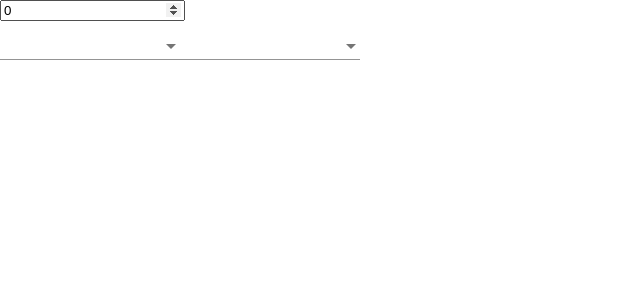
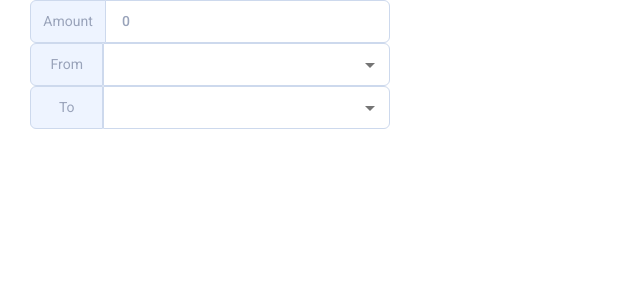
Before and after one commit to MateuszWasik1/Duni_Currency_Exchange, an Angular app in the folder DuniCurrencyExchange/: page /currency-exchange in a window 1280 px wide. Shown: the top 300 px of the page, without its empty margins (0-640 px from the left). Built offline with nearby package versions, Linux system fonts and the light colour scheme.

Commit message:
some style

```diff
--- a/DuniCurrencyExchange/angular.json
+++ b/DuniCurrencyExchange/angular.json
@@ -28,7 +28,6 @@
               "src/assets"
             ],
             "styles": [
-              "./node_modules/@angular/material/prebuilt-themes/purple-green.css",
               "src/styles.scss"
             ],
             "scripts": []
--- a/DuniCurrencyExchange/src/app/components/currency-exchange/currency-exchange.component.html
+++ b/DuniCurrencyExchange/src/app/components/currency-exchange/currency-exchange.component.html
@@ -1,7 +1,21 @@
 <form [formGroup]="form">
-    <input type="number" placeholder="Amount" formControlName="Amount" min="0"/>
-</form>
+    <div class="row margin-bottom-15">
+        <div class="col-lg-12 col-md-12 col-sm-12 col-xs-12 register-form">
+            <div class="form-group">
+                <span>
+                    Amount
+                </span>
+                <input class="form-field" type="number" formControlName="Amount">
+            </div>
+        </div>
+    </div>
 
+    <div class="row margin-bottom-15">
+        <div class="col-lg-12 col-md-12 col-sm-12 col-xs-12 register-form">
+            <div class="form-group">
+                <span>
+                    From
+                </span>
                 <mat-form-field>
                     <mat-select (selectionChange)="FromCurrencyChange($event)">
                         <mat-option *ngFor="let currency of CurrencyData;" [value]="currency">
@@ -9,7 +23,16 @@
                         </mat-option>
                     </mat-select>
                 </mat-form-field>
+            </div>
+        </div>
+    </div>
 
+    <div class="row margin-bottom-15">
+        <div class="col-lg-12 col-md-12 col-sm-12 col-xs-12 register-form">
+            <div class="form-group">
+                <span>
+                    To
+                </span>
                 <mat-form-field>
                     <mat-select (selectionChange)="ToCurrencyChange($event)">
                         <mat-option *ngFor="let currency of CurrencyData;" [value]="currency">
@@ -17,6 +40,10 @@
                         </mat-option>
                     </mat-select>
                 </mat-form-field>
+            </div>
+        </div>
+    </div>
+</form>
 
 <div *ngIf="ExchangeResult != 0">
     {{ExchangeResult}}
--- a/DuniCurrencyExchange/src/app/components/currency-exchange/currency-exchange.component.scss
+++ b/DuniCurrencyExchange/src/app/components/currency-exchange/currency-exchange.component.scss
@@ -0,0 +1,102 @@
+.form-field {
+    display: block;
+    width: 100%;
+    padding: 8px 16px;
+    line-height: 25px;
+    font-size: 14px;
+    font-weight: 500;
+    font-family: inherit;
+    border-radius: 6px;
+    color: #99A3BA;
+    border: 1px solid #CDD9ED;
+    background: #fff;
+    transition: border .3s ease;
+    &::placeholder {
+        color: #CBD1DC;
+    }
+    &:focus {
+        outline: none;
+        border-color: #275EFE;
+    }
+}
+
+.form-group {
+    position: relative;
+    display: flex;
+    width: 360px;
+    margin-left: 30px;
+
+    & > span,
+    .form-field {
+        white-space: nowrap;
+        display: block;
+        &:not(:first-child):not(:last-child) {
+            border-radius: 0;
+        }
+        &:first-child {
+            border-radius: 6px 0 0 6px;
+        }
+        &:last-child {
+            border-radius: 0 6px 6px 0;
+        }
+        &:not(:first-child) {
+            margin-left: -1px;
+        }
+    }
+    .form-field {
+        position: relative;
+        z-index: 1;
+        flex: 1 1 auto;
+        width: 1%;
+        margin-top: 0;
+        margin-bottom: 0;
+    }
+    & > span {
+        width: 50px;
+        height: 25px;
+        text-align: center;
+        padding: 8px 12px;
+        font-size: 14px;
+        line-height: 25px;
+        color: #99A3BA;
+        background: #EEF4FF;
+        border: 1px solid #CDD9ED;
+        transition: background .3s ease, border .3s ease, color .3s ease;
+    }
+    &:focus-within {
+        & > span {
+            color: #fff;
+            background: #678EFE;
+            border-color: #275EFE;
+        }
+    }
+}
+
+.mat-form-field{
+    width: 300px;
+    border-radius: 0 6px 6px 0 ;
+    color: #99A3BA;
+    border: 1px solid #CDD9ED;
+    background: #fff;
+}
+
+::ng-deep .mat-form-field-appearance-legacy .mat-form-field-underline{
+    height: 0 !important;
+}
+
+::ng-deep .mat-form-field-appearance-legacy .mat-form-field-wrapper{
+    padding-bottom: 0;
+}
+
+.mat-mdc-form-field-bottom-align::before{
+    display: none !important;
+}
+
+::ng-deep .mat-select-arrow-wrapper{
+    padding: 0 10px 7px 0;
+}
+
+::ng-deep .mat-select-value-text{
+    padding: 0 10px;
+
+}
```
Also changed, not shown: DuniCurrencyExchange/src/app/components/currency-exchange/currency-exchange.component.ts (line endings or trailing spaces). Lines whose indentation alone changed are shown as unchanged.
